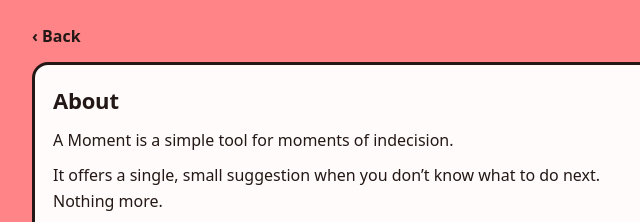
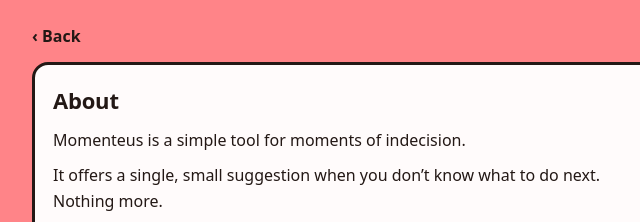
Before and after one commit to lime22team/wtdapp, a plain HTML site: page about.html in a window 1280 px wide. Shown: the top 222 px of the page, 252-892 px from the left. Drawn offline with Linux system fonts and the light colour scheme.

Commit message:
Update title and content in about.html

```diff
--- a/about.html
+++ b/about.html
@@ -1,18 +1,23 @@
-<!-- about.html (updated) -->
+<!-- about.html -->
 <!doctype html>
 <html lang="en">
 <head>
   <meta charset="utf-8" />
   <meta name="viewport" content="width=device-width,initial-scale=1" />
-  <title>About — A Moment</title>
+  <title>About — Momenteus</title>
   <style>
     :root{
       --bg:#FF8488; --ink:#231815; --card:#FFFBFB; --muted:#6A5F5F;
       --border:3px solid var(--ink); --radius:16px;
     }
     *{box-sizing:border-box}
-    body{margin:0;font-family: ui-sans-serif,system-ui,-apple-system,Segoe UI,Roboto,Helvetica,Arial;
-      background:var(--bg);color:var(--ink);line-height:1.6}
+    body{
+      margin:0;
+      font-family: ui-sans-serif, system-ui, -apple-system, Segoe UI, Roboto, Helvetica, Arial;
+      background:var(--bg);
+      color:var(--ink);
+      line-height:1.6;
+    }
     .wrap{max-width:760px;margin:0 auto;padding:24px}
     .card{background:var(--card);border:var(--border);border-radius:var(--radius);padding:18px}
     h1{margin:0 0 10px 0;font-size:22px;font-weight:650;letter-spacing:-.2px}
@@ -27,7 +32,7 @@
     <div class="card">
       <h1>About</h1>
 
-      <p>A Moment is a simple tool for moments of indecision.</p>
+      <p>Momenteus is a simple tool for moments of indecision.</p>
 
       <p>It offers a single, small suggestion when you don’t know what to do next.<br/>
       Nothing more.</p>
```
